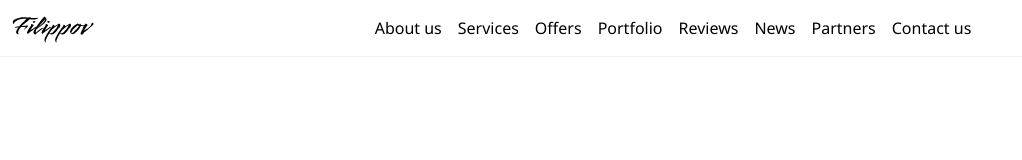
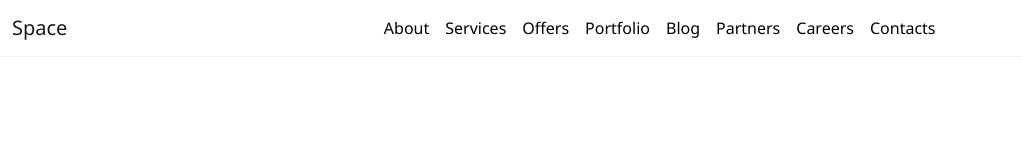
Before and after one commit to alexfilippovindex/alexfilippovindex.github.io, a plain HTML site: page index.html in a window 1280 px wide. Shown: the whole page, without its empty margins (0-1022 px from the left). Drawn offline with nearby package versions, Linux system fonts and the light colour scheme.

Commit message:
Add files via upload

```diff
--- a/index.html
+++ b/index.html
@@ -29,7 +29,7 @@
           />
         </button>
         <a class="navbar-brand" href="#">
-          <img src="./images/logos/Filippov.svg" alt="">
+          Space
         </a>
 
         <a href="./search.html" class="navbar-toggler">
@@ -46,7 +46,7 @@
           aria-labelledby="offcanvasNavbar2Label"
         >
           <div class="offcanvas-header">
-            <img src="./images/logos/Filippov.svg" alt="">
+            Space
 
             <img
               src="./images/icons/close_FILL0_wght400_GRAD0_opsz24.svg"
@@ -57,7 +57,7 @@
           <div class="offcanvas-body">
             <ul class="navbar-nav justify-content-center flex-grow-1 pe-3">
               <li class="nav-item">
-                <a class="nav-link" href="#">About us</a>
+                <a class="nav-link" href="#">About</a>
               </li>
               <li class="nav-item">
                 <a class="nav-link" href="#">Services</a>
@@ -69,16 +69,16 @@
                 <a class="nav-link" href="#">Portfolio</a>
               </li>
               <li class="nav-item">
-                <a class="nav-link" href="#">Reviews</a>
-              </li>
-              <li class="nav-item">
-                <a class="nav-link" href="#">News</a>
+                <a class="nav-link" href="#">Blog</a>
               </li>
               <li class="nav-item">
                 <a class="nav-link" href="#">Partners</a>
               </li>
               <li class="nav-item">
-                <a class="nav-link" href="#">Contact us</a>
+                <a class="nav-link" href="#">Careers</a>
+              </li>
+              <li class="nav-item">
+                <a class="nav-link" href="#">Contacts</a>
               </li>
             </ul>
           </div>
--- a/style.css
+++ b/style.css
@@ -19,7 +19,7 @@
 }
 
 .offcanvas-menu {
-  width: 75% !important;
+  width: 70% !important;
 }
 
 nav {
@@ -32,5 +32,4 @@ nav {
 
 .offcanvas-header {
   height: 57px;
-  border-bottom: 1px solid #F0F0F0;
 }
```
Also changed, not shown: fonts/4UaGrENHsxJlGDuGo1OIlL3Owp4.woff2 (added), images/logos/Frame 4 (1).svg (added), images/logos/Frame 4.svg (added).
